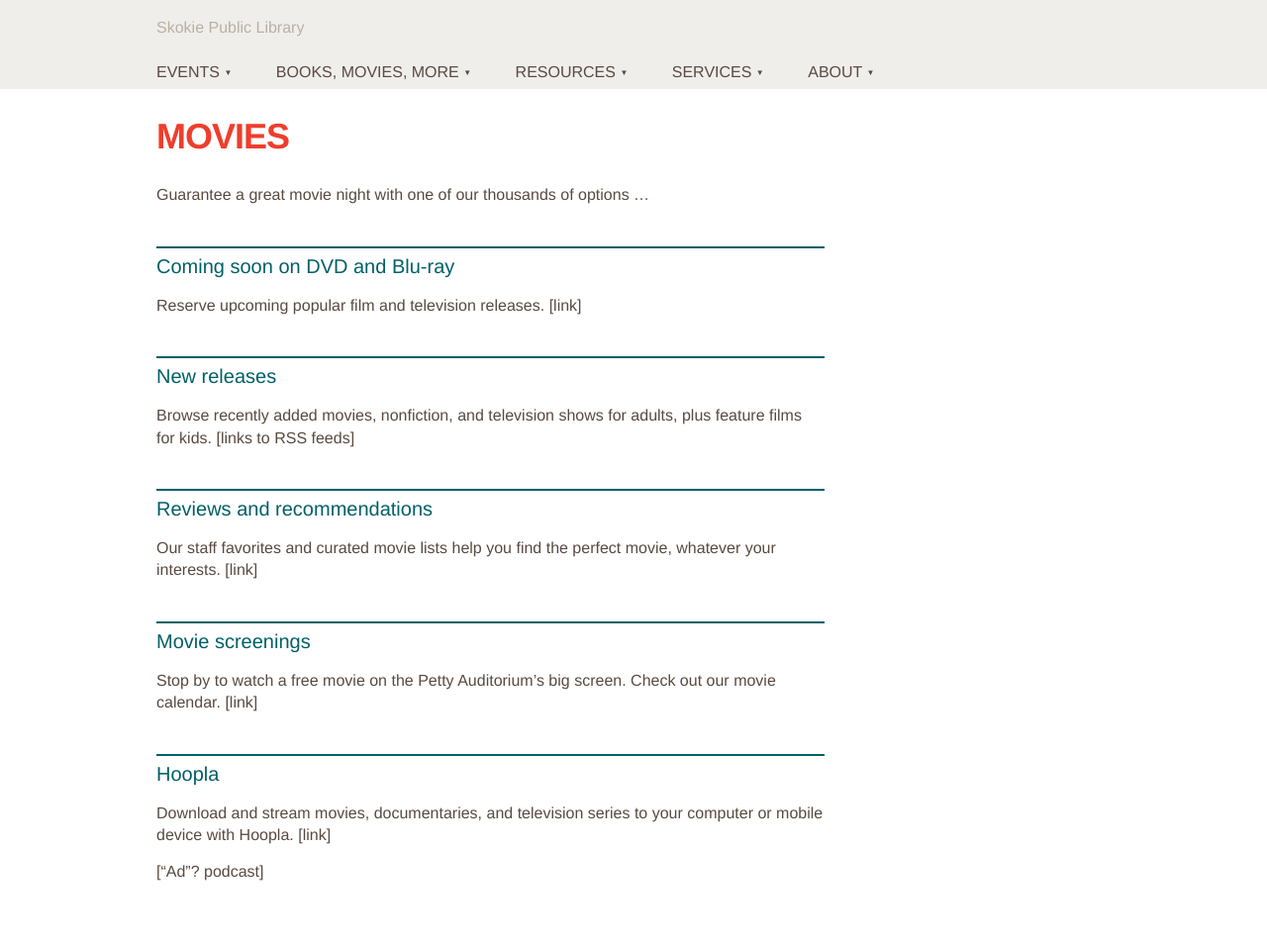
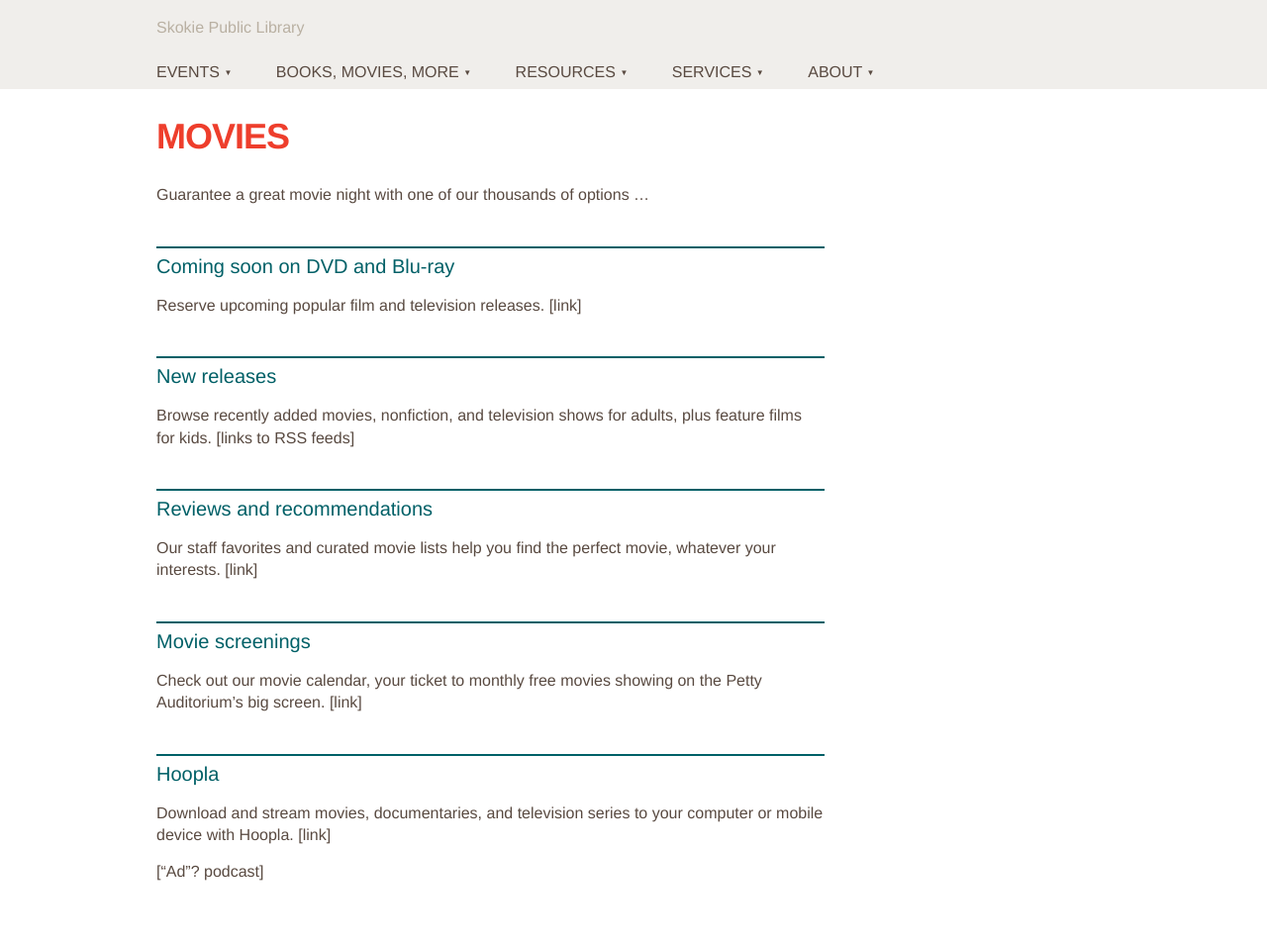
Before and after one commit to skokielibrary/spl-content, a Jekyll site: the page built from _content/annabelle/books-movies-more--movies.markdown, in a window 1280 px wide. Shown: the whole page at 99% size. Built offline with Jekyll 4.4.1, drawn with Linux system fonts in a browser that asks for light colours.

Commit message:
Updated books-movies-more--movies.markdown

```diff
--- a/_content/annabelle/books-movies-more--movies.markdown
+++ b/_content/annabelle/books-movies-more--movies.markdown
@@ -20,7 +20,7 @@ Our staff favorites and curated movie lists help you find the perfect movie, wha
 
 ##Movie screenings
 
-Stop by to watch a free movie on the Petty Auditorium's big screen. Check out our movie calendar. [link]
+Check out our movie calendar, your ticket to monthly free movies showing on the Petty Auditorium's big screen. [link]
 
 ##Hoopla
 
```
